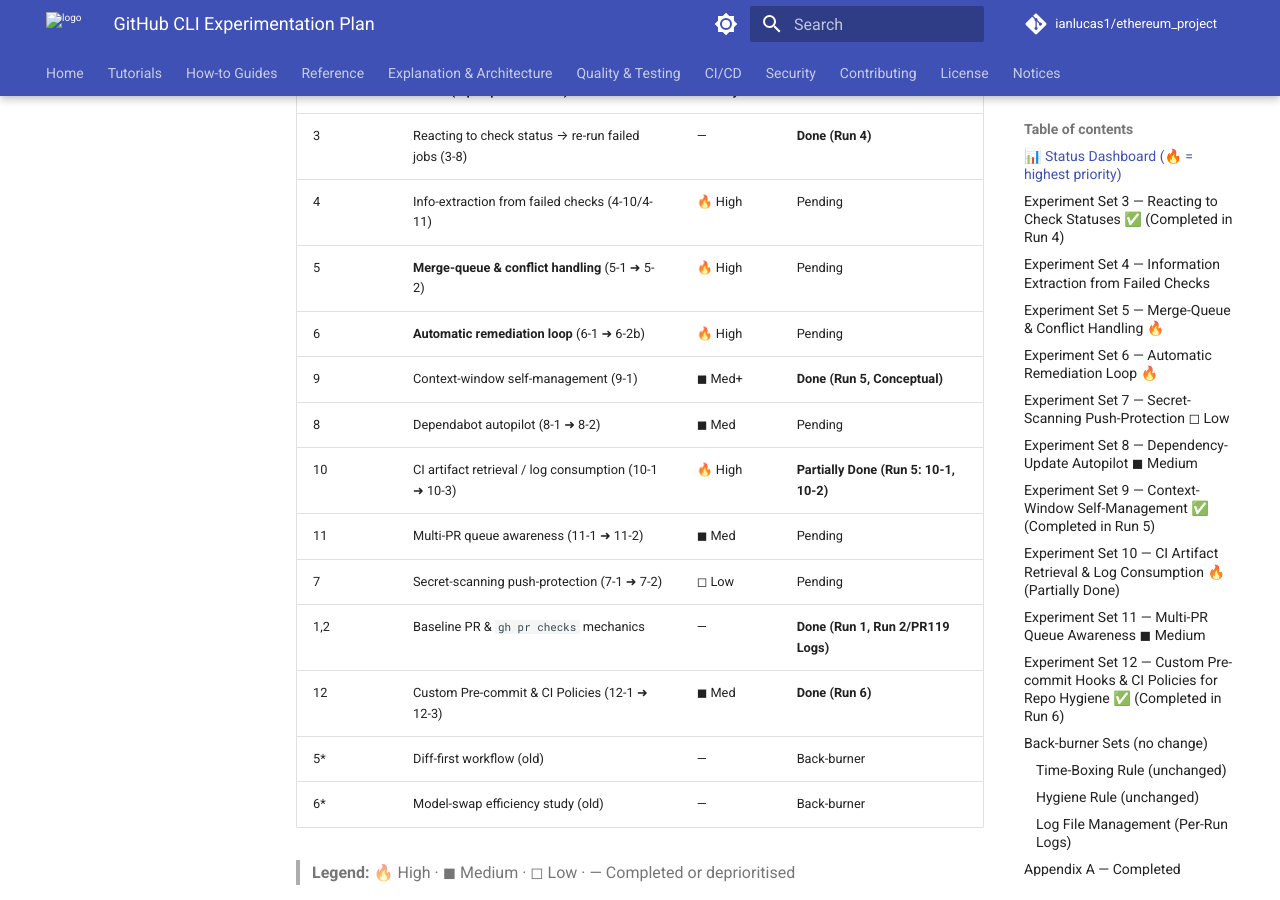
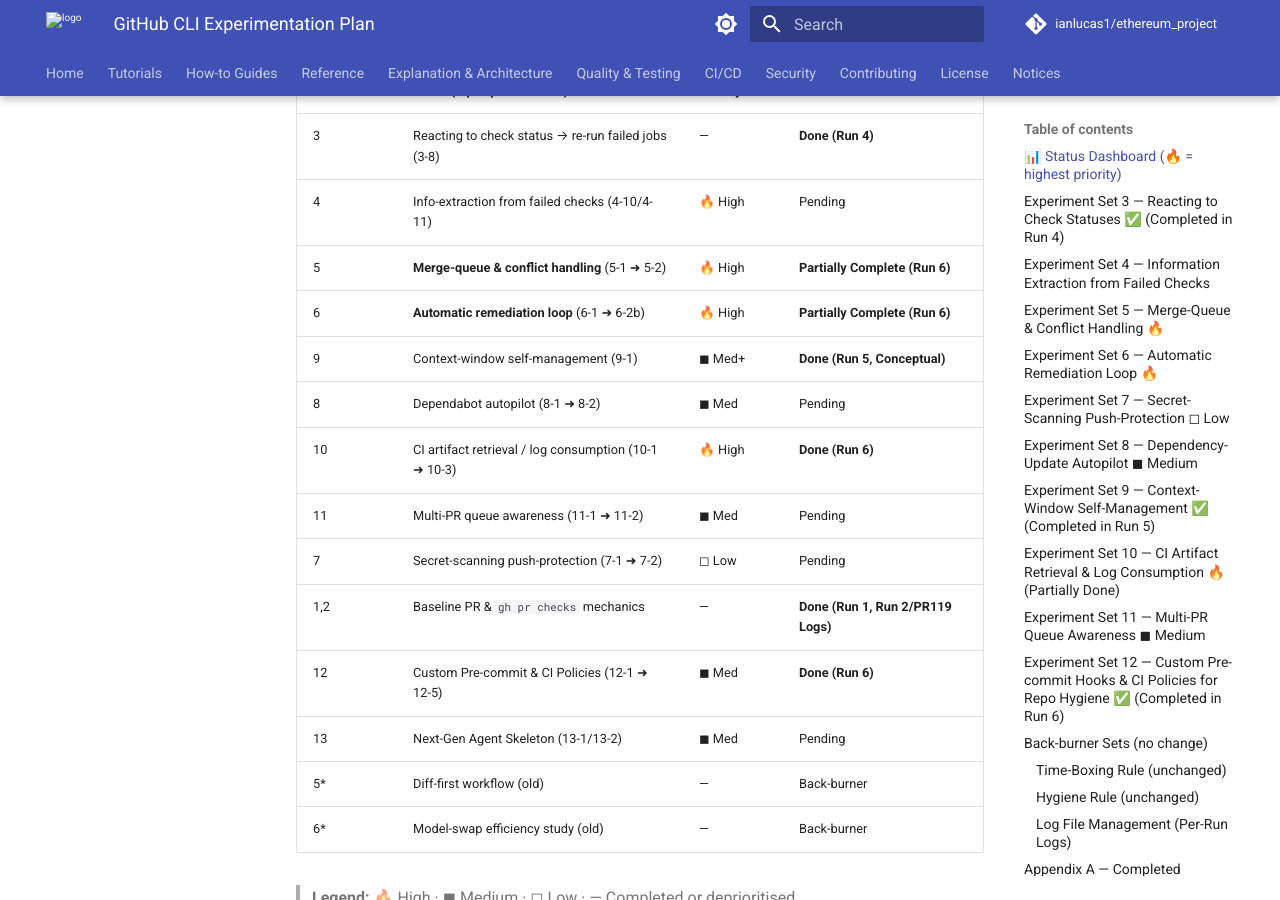
Before and after one commit to ianlucas1/ethereum_project, an MkDocs documentation site: the page built from docs/dev_agent_experiments/github_cli_plan.md, in a window 1280 px wide and 900 px high, scrolled down 421 px. Built offline with MkDocs 1.6.1 and Material for MkDocs 9.7.7, drawn with Linux system fonts in a browser that asks for light colours; comment, search, counter and statistics services are not loaded; some of the changed text lies outside the part shown.

Commit message:
Run 6: Dashboard/plan sync, Set 13 skeleton, status updates (#139)
* chore: archive legacy RUN analysis reports

* chore: archive CoT Message History files and track RUN 6 execution log

* docs: update plan/dashboard for Sets 5, 6, 10, 12-4, 12-5, add Set 13 skeleton (Run 6)

```diff
--- a/docs/dev_agent_experiments/github_cli_plan.md
+++ b/docs/dev_agent_experiments/github_cli_plan.md
@@ -11,15 +11,16 @@
 |-----|------------------------------------------------------|----------|--------|
 | 3   | Reacting to check status → re-run failed jobs (3-8)  | —        | **Done (Run 4)** |
 | 4   | Info-extraction from failed checks (4-10/4-11)       | 🔥 High  | Pending |
-| 5   | **Merge-queue & conflict handling** (5-1 ➜ 5-2)      | 🔥 High  | Pending |
-| 6   | **Automatic remediation loop** (6-1 ➜ 6-2b)         | 🔥 High  | Pending |
+| 5   | **Merge-queue & conflict handling** (5-1 ➜ 5-2)      | 🔥 High  | **Partially Complete (Run 6)** |
+| 6   | **Automatic remediation loop** (6-1 ➜ 6-2b)         | 🔥 High  | **Partially Complete (Run 6)** |
 | 9   | Context-window self-management (9-1)                 | ◼︎ Med+  | **Done (Run 5, Conceptual)** |
 | 8   | Dependabot autopilot (8-1 ➜ 8-2)                     | ◼︎ Med   | Pending |
-| 10  | CI artifact retrieval / log consumption (10-1 ➜ 10-3)| 🔥 High  | **Partially Done (Run 5: 10-1, 10-2)** |
+| 10  | CI artifact retrieval / log consumption (10-1 ➜ 10-3)| 🔥 High  | **Done (Run 6)** |
 | 11  | Multi-PR queue awareness (11-1 ➜ 11-2)               | ◼︎ Med   | Pending |
 | 7   | Secret-scanning push-protection (7-1 ➜ 7-2)          | ◻︎ Low   | Pending |
 | 1,2 | Baseline PR & `gh pr checks` mechanics               | —        | **Done (Run 1, Run 2/PR119 Logs)** |
-| 12  | Custom Pre-commit & CI Policies (12-1 ➜ 12-3)        | ◼︎ Med   | **Done (Run 6)** |
+| 12  | Custom Pre-commit & CI Policies (12-1 ➜ 12-5)        | ◼︎ Med   | **Done (Run 6)** |
+| 13  | Next-Gen Agent Skeleton (13-1/13-2)                  | ◼︎ Med   | Pending |
 | 5*  | Diff-first workflow (old)                            | —        | Back-burner |
 | 6*  | Model-swap efficiency study (old)                    | —        | Back-burner |
 
@@ -112,6 +113,8 @@
 | 12-1  | Add pre-commit hook to limit staged files (<25)      | ◼︎ Med   | **Done (Run 6)** |
 | 12-2  | Add CI check for push frequency (>5 commits)         | ◼︎ Med   | **Done (Run 6)** |
 | 12-3  | Refine README hygiene rules (log first, final sync)  | ◼︎ Med   | **Done (Run 6)** |
+| 12-4 | *Hook-Guard repair + self-test* | Agent fixes logic so a one-file PR passes, adds self-test job with matrix for 1 and 30 files. |
+| 12-5 | *Per-run logging switch* | Agent creates per-run log, archives legacy log, updates all references. |
 
 ---
 
@@ -151,3 +154,10 @@
 
 ### Set 2 · Deep Dive into `gh pr checks`   ✅ *Finished Run 2 (via PR #119 log recovery)*
 *(baseline pass/fail/pending parsing now proven reliable; pager issues addressed with `GH_PAGER=cat`)*
+
+### Set 13 — Next-Gen Agent Skeleton
+
+| ID | Step | Goal |
+|----|------|------|
+| 13-1 | *Agent self-reflection skeleton* | Placeholder for next-gen agent self-reflection experiment. |
+| 13-2 | *Agent self-healing skeleton* | Placeholder for next-gen agent self-healing experiment. |
```
